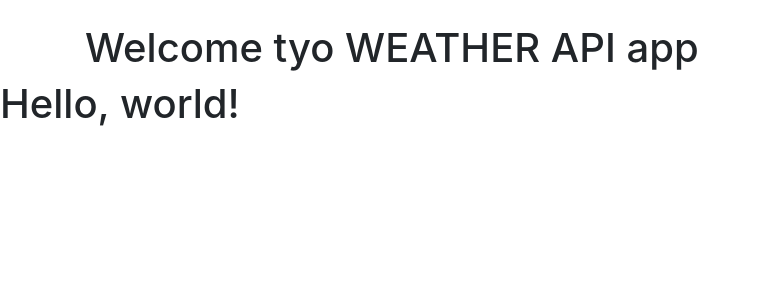
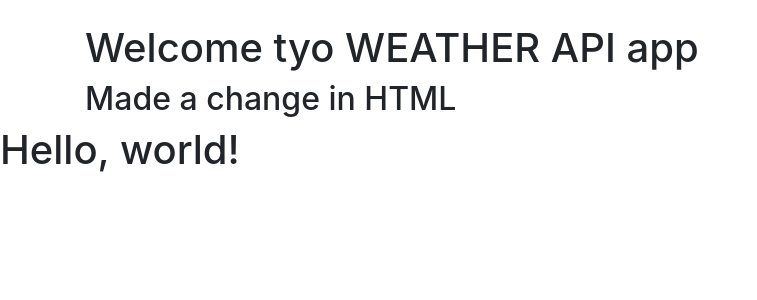
Before and after one commit to dskamiotis/weatherAPI, a Django app: page / in a window 1280 px wide. Shown: the part 56-356 px from the top of the page, without its empty margins (0-757 px from the left). Run offline with Django 3.2, Linux system fonts and the light colour scheme; some libraries are stand-ins or nearby versions.

Commit message:
Change made to HTML home

```diff
--- a/weather_app_lookup/templates/home.html
+++ b/weather_app_lookup/templates/home.html
@@ -17,6 +17,8 @@
 
     <h1>Welcome tyo WEATHER API app</h1>
 
+    <h2>Made a change in HTML </h2>
+
 {% endblock %}
 
 </body>
```
